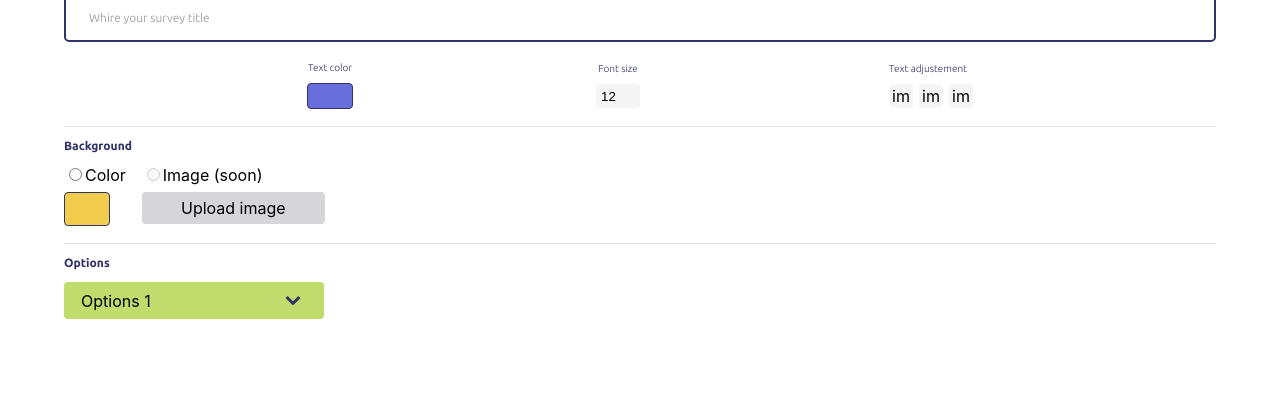
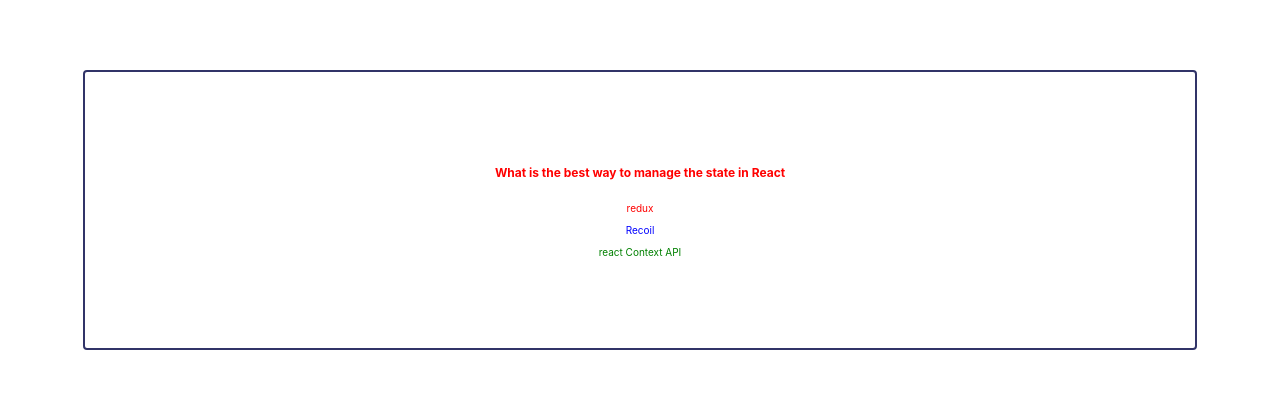
Before and after one commit to lissms/surveying, a React (Create React App) app in the folder my-linkedin-project/: page / in a window 1280 px wide. Shown: the part 190-590 px from the top of the page. Built offline with nearby package versions, Linux system fonts and the light colour scheme.

Commit message:
Link redux to SurveingLanding component

```diff
--- a/my-linkedin-project/src/surveging/SurveyingLanding.jsx
+++ b/my-linkedin-project/src/surveging/SurveyingLanding.jsx
@@ -3,9 +3,10 @@
 import { Header, LandingContainer, SurveyContainer } from "./surveyingLanding.styled";
 import Options from "./Options";
 import SurveyingFooter from "./SurveyingFooter";
-import MenuContent from "../menu/Menu";
+import Menu from "../menu/Menu";
+import { connect } from "react-redux";
 
-function SurveyingLanding() {
+function SurveyingLanding(props) {
   const options = [
     {
       name: "redux",
@@ -35,20 +36,26 @@
 
   return (
     <>
-      {/* <LandingContainer>
+      <LandingContainer>
         <Header>
           <h1>Surveying</h1>
         </Header>
         <SurveyContainer>
-        <SurveyingTitle title="What is the best way to manage the state in React"></SurveyingTitle>
+          <SurveyingTitle
+            title={props.titleProp || "What is the best way to manage the state in React"}
+          ></SurveyingTitle>
           <Options options={options}></Options>
         </SurveyContainer>
         <SurveyingFooter></SurveyingFooter>
-    </LandingContainer> */}
+      </LandingContainer>
 
-      <MenuContent></MenuContent>
+      <Menu></Menu>
     </>
   );
 }
 
-export default SurveyingLanding;
+const mapStateToProps = (state) => ({
+  titleProp: state.title,
+});
+
+export default connect(mapStateToProps, null)(SurveyingLanding);
```
Lines whose indentation alone changed are shown as unchanged.
